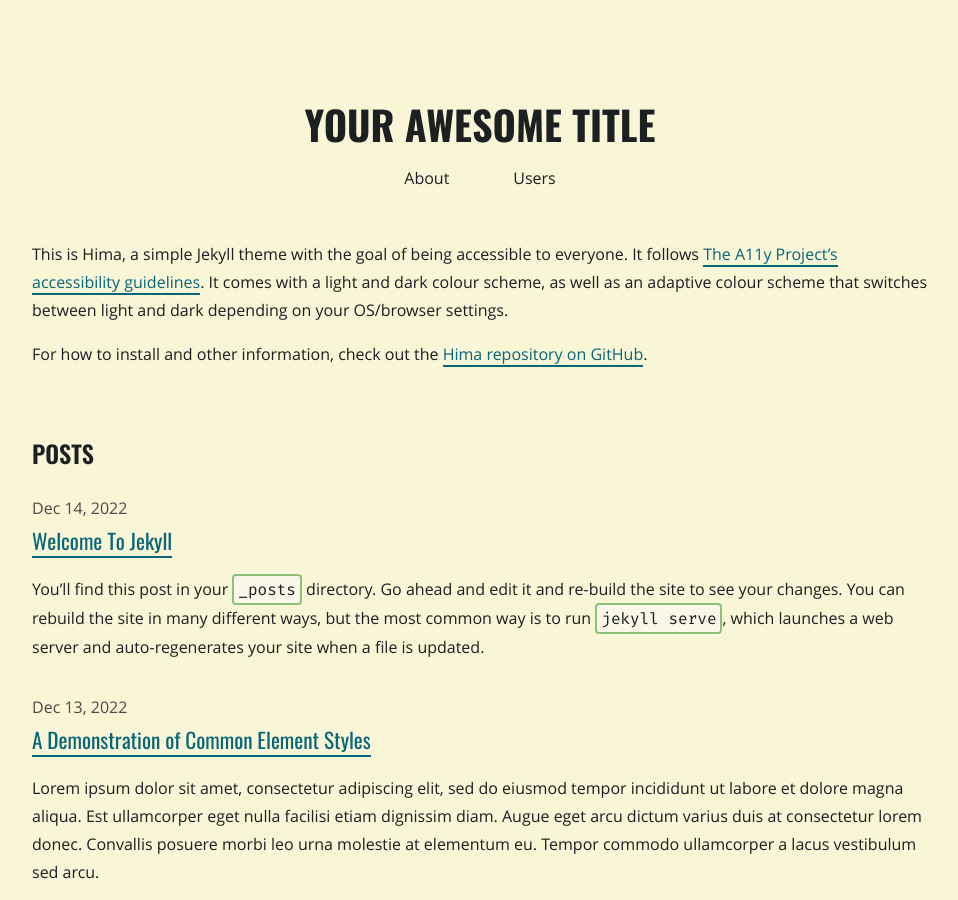
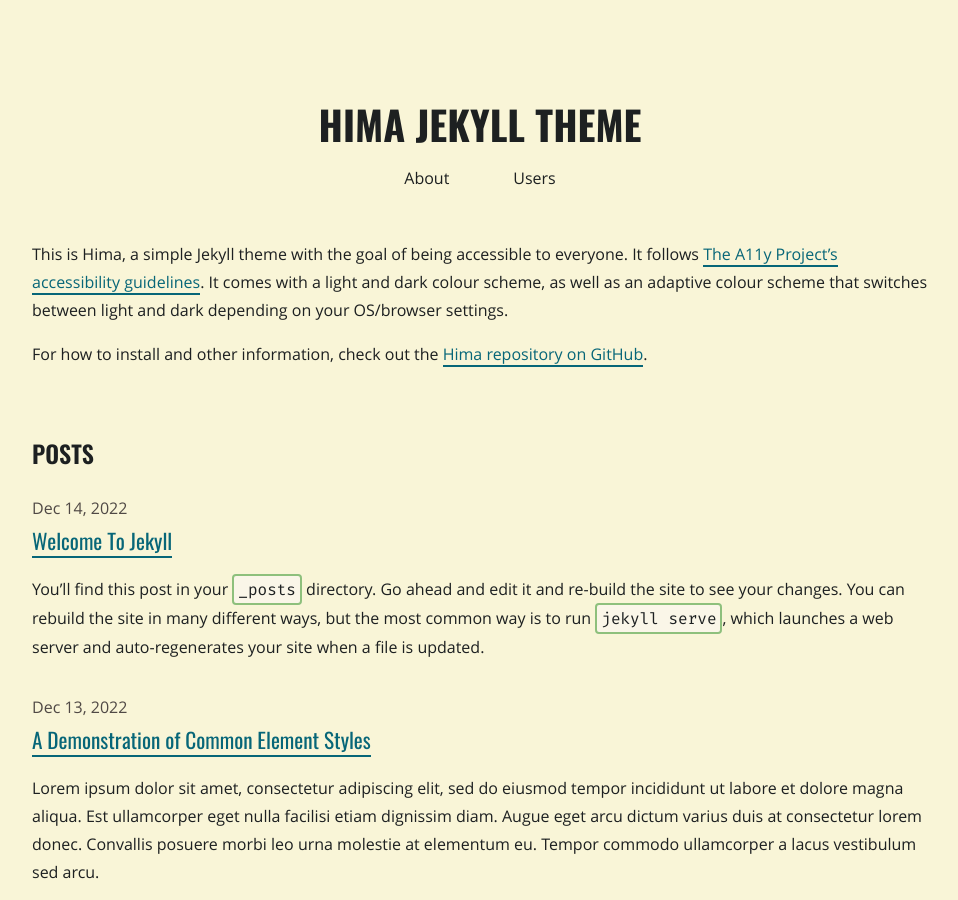
Before and after one commit to brandoncardoso/hima, a Jekyll site: the page built from index.md, in a window 1280 px wide and 900 px high. Shown: the whole window, without its empty margins (160-1118 px from the left). Built offline with Jekyll 4.4.1, drawn with Linux system fonts in a browser that asks for light colours.

Commit message:
update site title and description

```diff
--- a/_config.yml
+++ b/_config.yml
@@ -1,4 +1,5 @@
-title: Your awesome title
+title: Hima Jekyll Theme
+description: A simple Jekyll theme with a focus on accessibility.
 author:
   name: Your name
   email: youremail@domain.com
```
